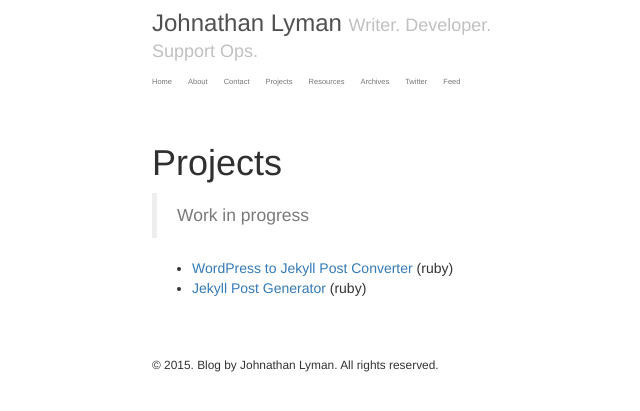
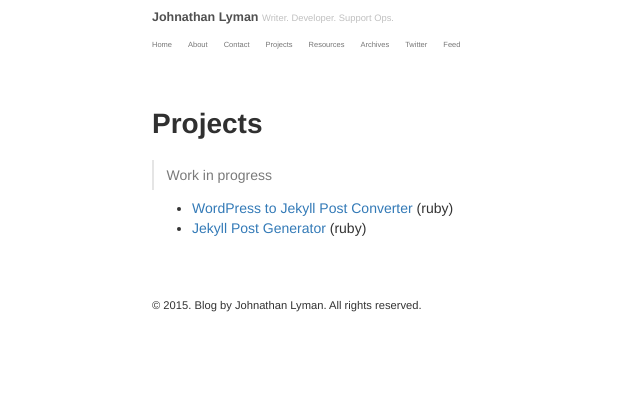
Before and after one commit to jelyman2/jelyman2.github.com, a Jekyll site: the page built from projects/index.md, in a window 1280 px wide. Shown: the top 411 px of the page, without its empty margins (303-943 px from the left). Built offline with Jekyll 4.4.1, drawn with Linux system fonts in a browser that asks for light colours; nearby versions of some CDN libraries; library files that are not in the unit come from our copies.

Commit message:
updated head

```diff
--- a/_includes/head.html
+++ b/_includes/head.html
@@ -15,8 +15,8 @@
 
   <!-- CSS -->
   <link rel="stylesheet" href="{{ site.baseurl }}/styles.css">
-  <link rel="stylesheet" href="{{ site.baseurl }}assets/css/bootstrap-theme.min.css">
-  <link rel="stylesheet" href="{{ site.baseurl }}assets/css/bootstrap.min.css">
+  <link rel="stylesheet" href="{{ site.baseurl }}/assets/css/bootstrap-theme.min.css">
+  <link rel="stylesheet" href="{{ site.baseurl }}/assets/css/bootstrap.min.css">
 
 
   <!-- Icons -->
```
